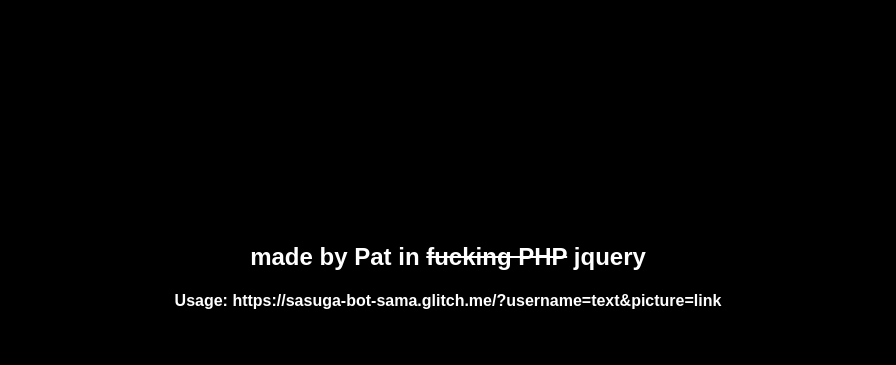
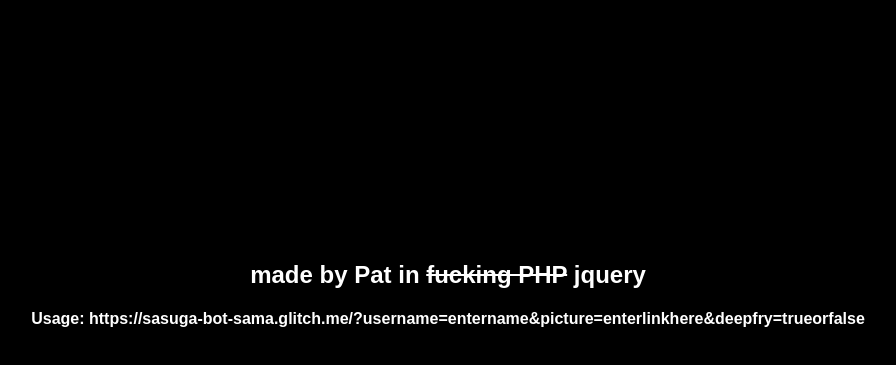
Before and after one commit to ThePat02/sasuga-bot-sama, a plain HTML site: page index.html in a window 1280 px wide. Shown: the part 125-490 px from the top of the page, without its empty margins (192-1088 px from the left). Drawn offline with nearby package versions, Linux system fonts and the light colour scheme.

Commit message:
It works now.

```diff
--- a/index.html
+++ b/index.html
@@ -15,8 +15,11 @@
 <body>
 
   <center><h1><img src="http://i.imgur.com/NjkX8Hp.png" width="100"></img>SASUGA BOT-SAMA<img src="http://i.imgur.com/0dOEVpf.png" width="80"></img></h1></center>
+
   <br>
+
 	<center><canvas id="canvas" width="680" height="200"></canvas></center>
+
 	<script>
 
      $.urlParam = function(name){
@@ -28,7 +31,13 @@
 
 
 	      var picture = $.urlParam('picture');
-	      		var username = $.urlParam('username');
+	      var username = decodeURI($.urlParam('username'));
+        var deepfry = $.urlParam('deepfry');
+
+        console.log("Name: " + username + " | Picture: " + picture + " | Deepfry: " + deepfry);
+
+        if (picture == "null") picture = "https://cdn.glitch.com/48172e68-2ade-44c8-a3e6-558e7b90b4f0%2Fimportant.png?1540636040558";
+
 
 
 	      var canvas = document.getElementById("canvas");
@@ -53,15 +62,24 @@
   				context.fillStyle = "black";
 				  context.fillText("sasuga " + username + "-sama", 235,100);
 
-	          // no argument defaults to image/png; image/jpeg, etc also work on some
-	          // implementations -- image/png is the only one that must be supported per spec.
+          if (deepfry == "true") context.filter = 'contrast(100)';
 	          var dataUrl = canvas.toDataURL();
         }
 
+        console.log("Meme created...");
+
+
+
 	</script>
 
+  <img id="pic" src="" class="profilepic" width="0"></img>
+
   <center><h2>made by Pat in <s>fucking PHP</s> jquery</h2></center>
-<center><h4>Usage: https://sasuga-bot-sama.glitch.me/?username=text&picture=link</h4></center>
+  <center><h4>Usage: https://sasuga-bot-sama.glitch.me/?username=entername&picture=enterlinkhere&deepfry=trueorfalse</h4></center>
+
+  <script>
+    document.getElementById("pic").src=decodeURI($.urlParam('picture'));
+  </script>
 
 </body>
 </html>
```
Lines whose indentation alone changed are shown as unchanged.
